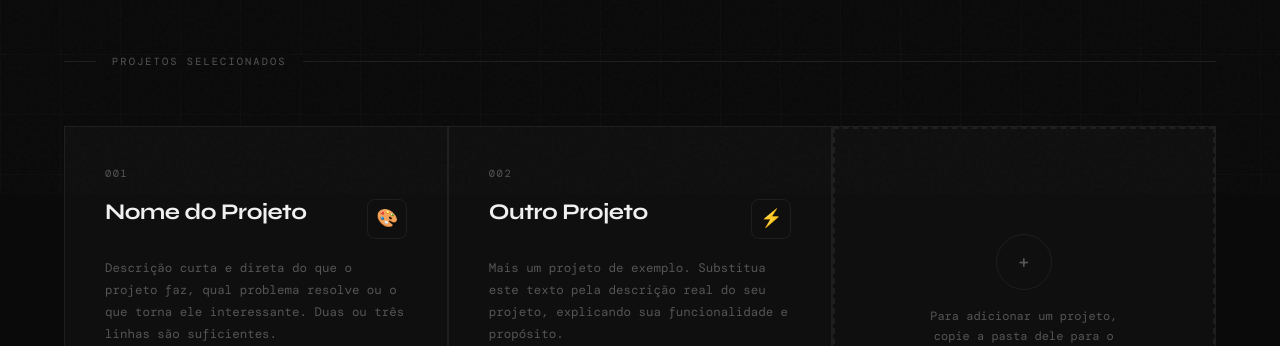
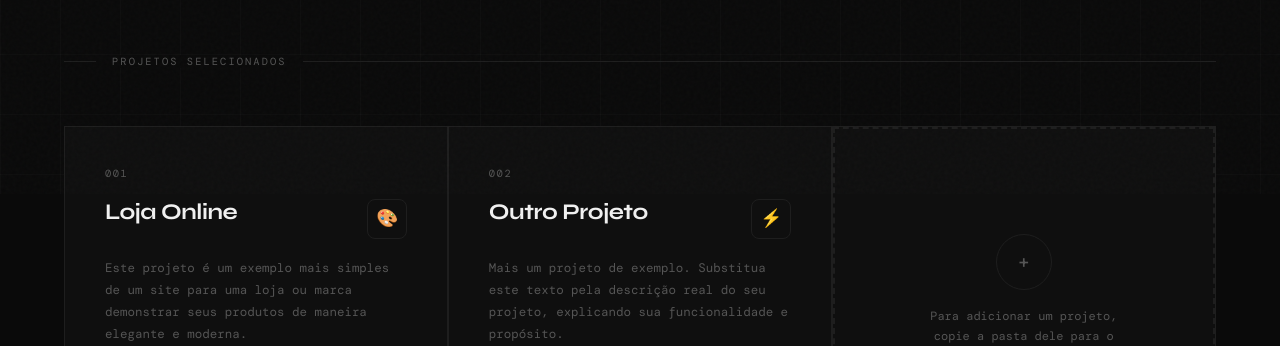
Before and after one commit to zBlasterr/zBlasterr.github.io, a plain HTML site: page index.html in a window 1280 px wide. Shown: the part 606-952 px from the top of the page. Drawn offline with nearby package versions, Linux system fonts and the light colour scheme; a web font is replaced by a local one.

Commit message:
Change project title and description for clarity
Updated project details for the online store.

```diff
--- a/index.html
+++ b/index.html
@@ -485,11 +485,11 @@
       <article class="project-card" style="animation-delay: 0.1s">
         <span class="card-number">001</span>
         <div class="card-header">
-          <h2 class="card-title">Nome do Projeto</h2>
+          <h2 class="card-title">Loja Online</h2>
           <div class="card-icon">🎨</div>
         </div>
         <p class="card-desc">
-          Descrição curta e direta do que o projeto faz, qual problema resolve ou o que torna ele interessante. Duas ou três linhas são suficientes.
+          Este projeto é um exemplo mais simples de um site para uma loja ou marca demonstrar seus produtos de maneira elegante e moderna.
         </p>
         <div class="card-tags">
           <span class="tag">HTML</span>
@@ -498,7 +498,7 @@
         </div>
         <div class="card-footer">
           <span class="card-date">2025</span>
-          <a href="./nome-da-pasta-do-projeto/index.html" class="btn-view" target="_blank">
+          <a href="./lojaonline/index.html" class="btn-view" target="_blank">
             Ver projeto
             <svg width="12" height="12" viewBox="0 0 12 12" fill="none">
               <path d="M2.5 9.5L9.5 2.5M9.5 2.5H4M9.5 2.5V8" stroke="currentColor" stroke-width="1.5" stroke-linecap="round"/>
```
